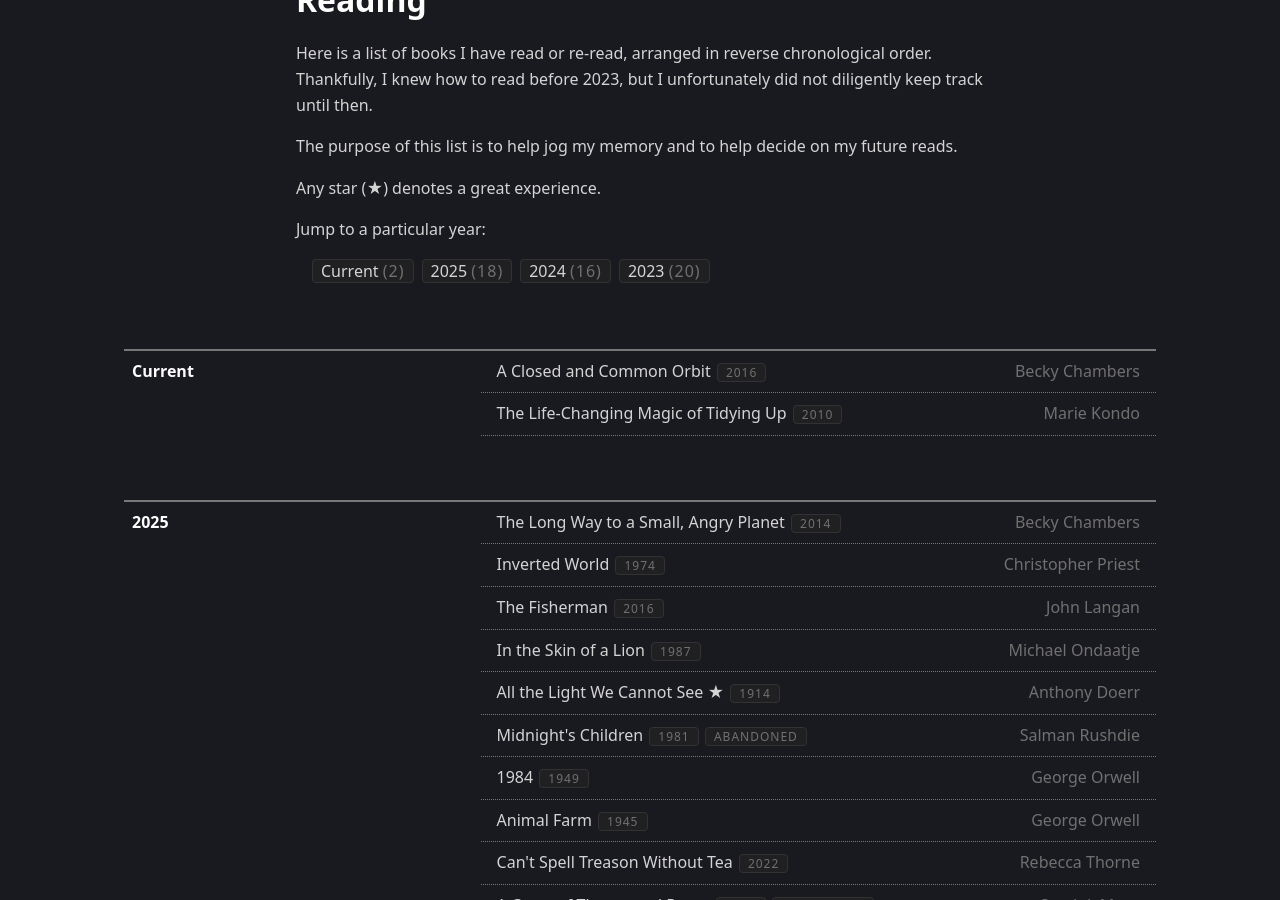
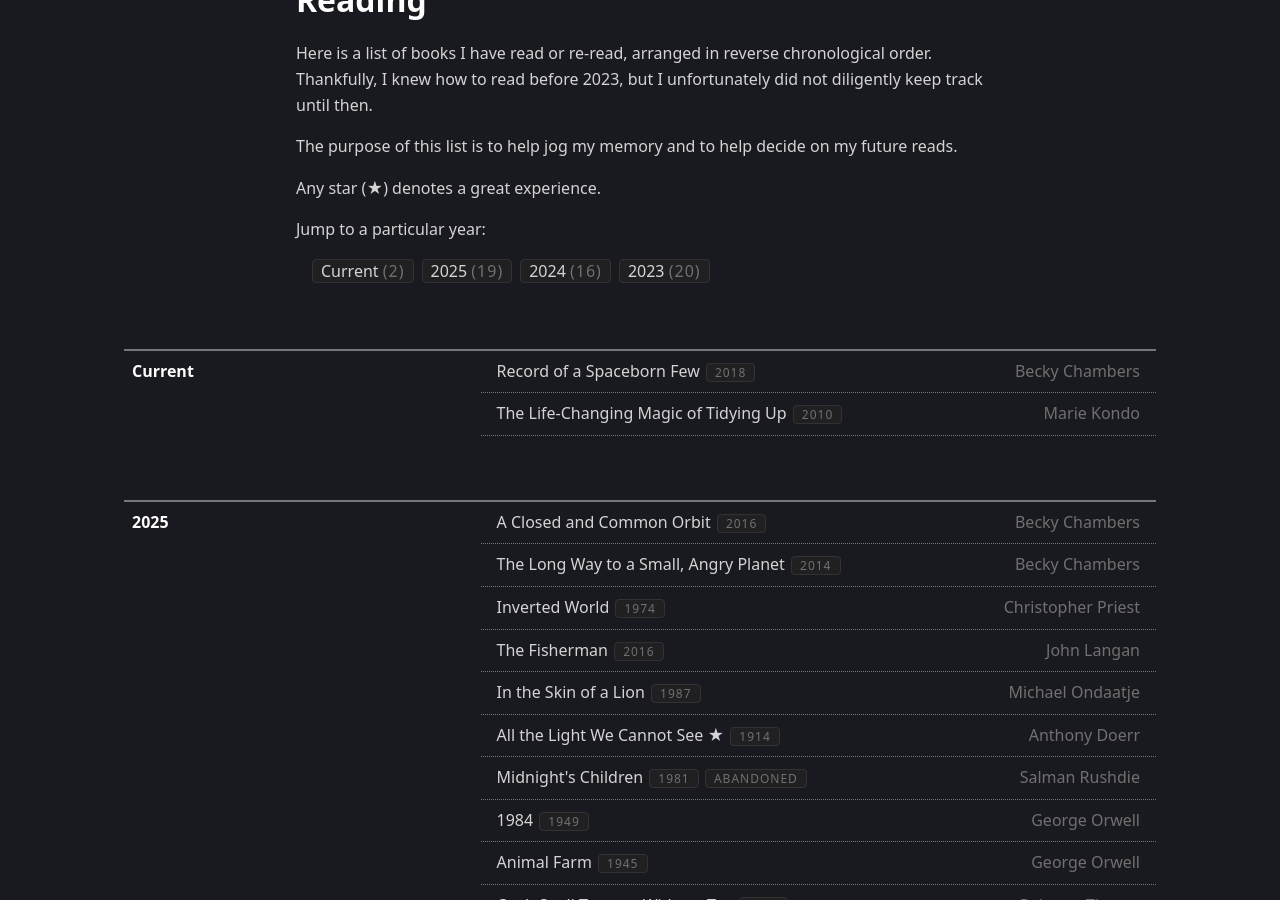
Before and after one commit to KlazHTT/personal-website, a Jekyll site: the page built from pages/reading.md, in a window 1280 px wide and 900 px high, scrolled down 319 px. Built offline with Jekyll 4.4.1, drawn with Linux system fonts in a browser that asks for light colours.

Commit message:
Update reads.yml

```diff
--- a/_data/reads.yml
+++ b/_data/reads.yml
@@ -1,17 +1,19 @@
 - year: Current
+  reads:
+    - title: Record of a Spaceborn Few
+      author: Becky Chambers
+      published: 2018
+      status:
+    - title: The Life-Changing Magic of Tidying Up
+      author: Marie Kondo
+      published: 2010
+      status:
+- year: 2025
   reads:
     - title: A Closed and Common Orbit
       author: Becky Chambers
       published: 2016
-      status:
-      rating:
-    - title: The Life-Changing Magic of Tidying Up
-      author: Marie Kondo
-      published: 2010
-      status:
-      rating:
-- year: 2025
-  reads:
+      status: Completed
     - title: The Long Way to a Small, Angry Planet
       author: Becky Chambers
       published: 2014
```
